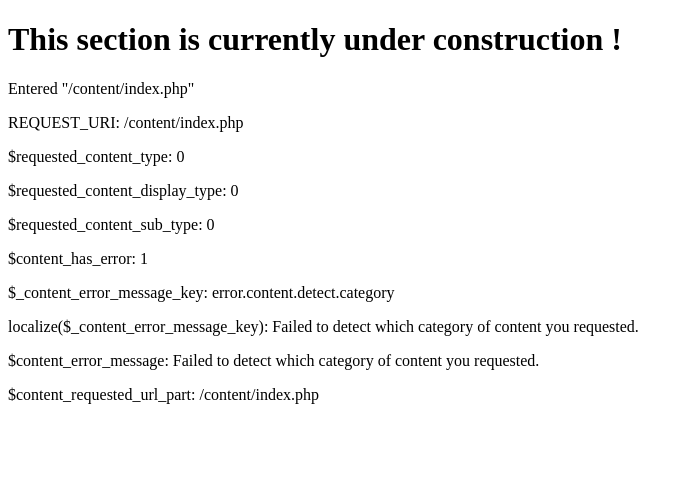
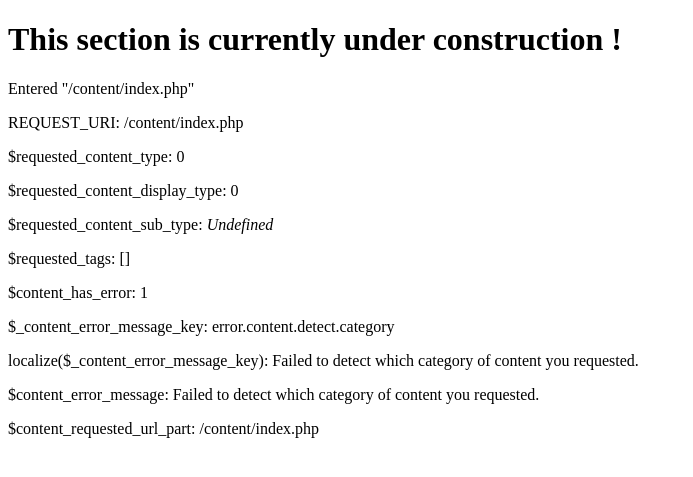
Before and after one commit to aziascreations/Web-NibblePoker, a PHP site: page /content/index.php in a window 1280 px wide. Shown: the top 477 px of the page, without its empty margins (0-693 px from the left). Run offline with PHP 8.4, Linux system fonts and the light colour scheme.

Commit message:
Switched to tags for the content sub-types Update content.php, strings.json, and index.php

```diff
--- a/commons/content.php
+++ b/commons/content.php
@@ -18,7 +18,7 @@ abstract class ContentDisplayType {
     const ARTICLE = 2;
     const APPLICATION = 3;
 }
-abstract class ContentSubType {
+/*abstract class ContentSubType {
 	const NONE = CONTENT_NONE;
     const PUREBASIC = 1;
     const PYTHON = 2;
@@ -32,12 +32,13 @@ abstract class ContentSubType {
     const HAM = 10;
     const ALL = 11;
     const DOCKER = 11;
-}
+}*/
 
 // Preparing default variables.
 $requested_content_type = ContentType::NONE;
 $requested_content_display_type = ContentDisplayType::NONE;
-$requested_content_sub_type = ContentSubType::NONE;
+$requested_tags = array();
+//$requested_content_sub_type = ContentSubType::NONE;
 $content_has_error = false;
 $_content_error_message_key = "error.content.none";
 $content_error_message = "";
@@ -70,38 +71,57 @@ if($requested_content_type == ContentType::BLOG) {
 } elseif($requested_content_type == ContentType::PROGRAMMING) {
 	// May be changed later if a specific resource is requested and found.
 	$requested_content_display_type = ContentDisplayType::SEARCH;
+	$requested_tags[] = "programming";
 
 	if(str_starts_with($content_requested_url_part, "/applications/")) {
-		$requested_content_sub_type = ContentSubType::APPLICATION;
+		$requested_tags[] = "application";
+		//$requested_content_sub_type = ContentSubType::APPLICATION;
 	} elseif(str_starts_with($content_requested_url_part, "/tutorials/")) {
-		$requested_content_sub_type = ContentSubType::TUTORIAL;
+		$requested_tags[] = "tutorial";
+		//$requested_content_sub_type = ContentSubType::TUTORIAL;
 	} elseif(str_starts_with($content_requested_url_part, "/tools/")) {
-		$requested_content_sub_type = ContentSubType::TOOL;
+		$requested_tags[] = "tool";
+		//$requested_content_sub_type = ContentSubType::TOOL;
 	} elseif(str_starts_with($content_requested_url_part, "/purebasic/")) {
-		$requested_content_sub_type = ContentSubType::PUREBASIC;
+		$requested_tags[] = "purebasic";
+		//$requested_content_sub_type = ContentSubType::PUREBASIC;
 	} elseif(str_starts_with($content_requested_url_part, "/python/")) {
-		$requested_content_sub_type = ContentSubType::PYTHON;
+		$requested_tags[] = "python";
+		//$requested_content_sub_type = ContentSubType::PYTHON;
 	} elseif(str_starts_with($content_requested_url_part, "/java/")) {
-		$requested_content_sub_type = ContentSubType::JAVA;
+		$requested_tags[] = "java";
+		//$requested_content_sub_type = ContentSubType::JAVA;
 	} elseif(str_starts_with($content_requested_url_part, "/others/")) {
-		$requested_content_sub_type = ContentSubType::OTHER_LANGUAGE;
+		$requested_tags[] = "miscellaneous";
+		//$requested_content_sub_type = ContentSubType::OTHER_LANGUAGE;
 	} elseif(str_starts_with($content_requested_url_part, "/docker/")) {
-		$requested_content_sub_type = ContentSubType::DOCKER;
+		$requested_tags[] = "docker";
+		//$requested_content_sub_type = ContentSubType::DOCKER;
 	} else {
-		$requested_content_sub_type = ContentSubType::ALL;
+		//$requested_content_sub_type = ContentSubType::ALL;
+		$content_has_error = true;
+		$_content_error_message_key = "error.content.detect.subtype";
+		goto content_end;
 	}
 } elseif($requested_content_type == ContentType::ELECTRONICS) {
 	// May be changed later if a specific resource is requested and found.
 	$requested_content_display_type = ContentDisplayType::SEARCH;
+	$requested_tags[] = "electronic";
 
 	if(str_starts_with($content_requested_url_part, "/iot/")) {
+		$requested_tags[] = "iot";
 		$requested_content_sub_type = ContentSubType::IOT;
 	} elseif(str_starts_with($content_requested_url_part, "/experiments/")) {
+		$requested_tags[] = "experiment";
 		$requested_content_sub_type = ContentSubType::EXPERIMENTS;
 	} elseif(str_starts_with($content_requested_url_part, "/ham/")) {
+		$requested_tags[] = "ham";
 		$requested_content_sub_type = ContentSubType::HAM;
 	} else {
-		$requested_content_sub_type = ContentSubType::ALL;
+		//$requested_content_sub_type = ContentSubType::ALL;
+		$content_has_error = true;
+		$_content_error_message_key = "error.content.detect.subtype";
+		goto content_end;
 	}
 }
 
@@ -112,10 +132,11 @@ if($requested_content_display_type == ContentDisplayType::NONE) {
 	goto content_end;
 }
 
-if($requested_content_type != ContentType::BLOG && $requested_content_sub_type == ContentSubType::NONE) {
+//if($requested_content_type != ContentType::BLOG && $requested_content_sub_type == ContentSubType::NONE) {
+if(count($requested_tags) == 0) {
 	// Failed to detect the subtype of content requested when not a blog post.
 	$content_has_error = true;
-	$_content_error_message_key = "error.content.detect.subtype";
+	$_content_error_message_key = "error.content.detect.tags";
 	goto content_end;
 }
 $content_requested_url_part = preg_replace("^\/(java|python|purebasic|others|ham|iot|experiments|applications|tutorials|tools)^", "", $content_requested_url_part);
--- a/commons/strings.json
+++ b/commons/strings.json
@@ -57,7 +57,8 @@
     "error.content.none": "No explicit error was encountered.",
     "error.content.detect.category": "Failed to detect which category of content you requested.",
     "error.content.detect.display": "Failed to detect if you requested the category's search page or a specific one.",
-    "error.content.detect.subtype": "Failed to detect the sub-type of content you requested."
+    "error.content.detect.subtype": "Failed to detect the sub-type of content you requested.",
+    "error.content.detect.tags": "Failed to detect the basic tags for the content you requested."
   },
   "fr": {
     "home.title.nav": "Accueil",
@@ -116,7 +117,8 @@
     "error.content.none": "Aucune erreur précise n'a été détectée.",
     "error.content.detect.category": "Impossibilité de détecter la catégorie de contenu demandée.",
     "error.content.detect.display": "Impossibilité de détecter si une recherche ou page spécifique était demandée.",
-    "error.content.detect.subtype": "Impossibilité de détecter le sous-type de contenu demandé."
+    "error.content.detect.subtype": "Impossibilité de détecter le sous-type de contenu demandé.",
+    "error.content.detect.tags": "Impossibilité de détecter les tags de base du contenu demandé."
   },
   "lb": {
     "home.title.nav": "Doheem",
--- a/content/index.php
+++ b/content/index.php
@@ -17,7 +17,8 @@
 	<p>REQUEST_URI: <?php echo($_SERVER['REQUEST_URI']); ?></p>
 	<p>$requested_content_type: <?php echo($requested_content_type); ?></p>
 	<p>$requested_content_display_type: <?php echo($requested_content_display_type); ?></p>
-	<p>$requested_content_sub_type: <?php echo($requested_content_sub_type); ?></p>
+	<p>$requested_content_sub_type: <i>Undefined</i></p>
+	<p>$requested_tags: [<?php echo(implode(", ", $requested_tags)); ?>]</p>
 	<p>$content_has_error: <?php echo($content_has_error); ?></p>
 	<p>$_content_error_message_key: <?php echo($_content_error_message_key); ?></p>
 	<p>localize($_content_error_message_key): <?php echo(localize($_content_error_message_key)); ?></p>
```
